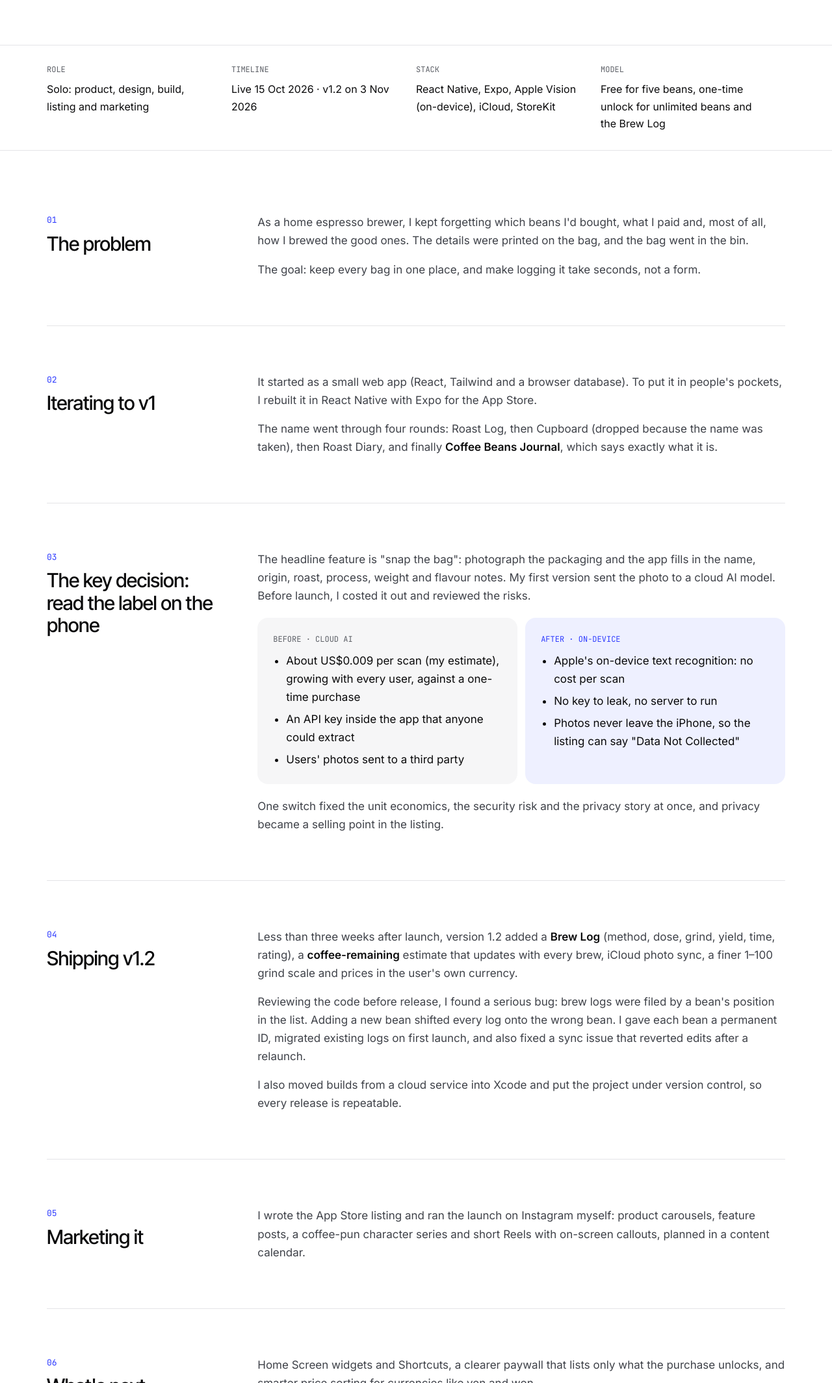
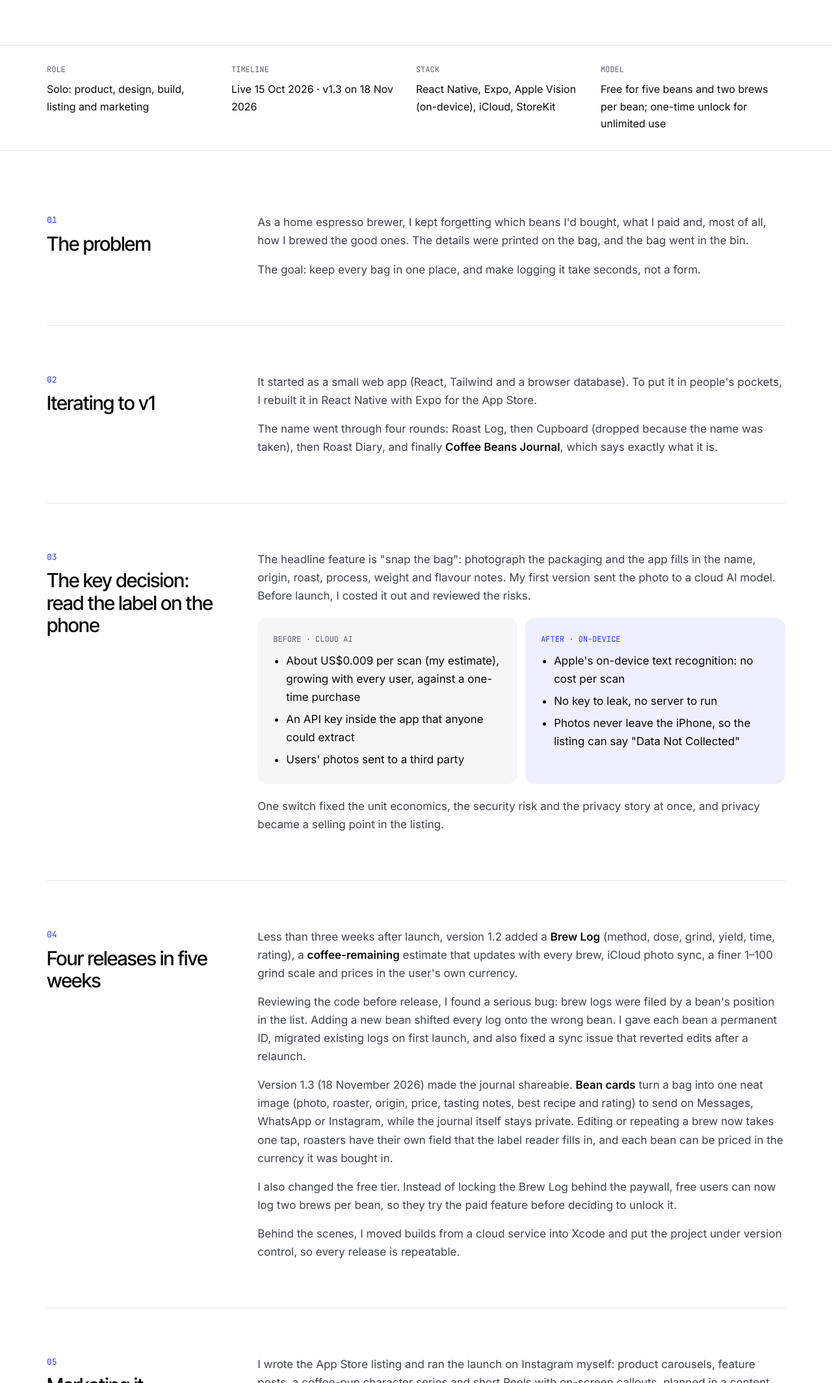
Before and after one commit to daphnetanlm/Portfolio, a plain HTML site: page coffee-beans-journal.html in a window 1280 px wide. Shown: the part 671-2800 px from the top of the page at 65% size. Drawn offline with Linux system fonts and the light colour scheme.

Commit message:
Update Coffee Beans Journal case study for v1.3

```diff
--- a/coffee-beans-journal.html
+++ b/coffee-beans-journal.html
@@ -42,9 +42,9 @@ a{color:#2F3CFF}a:hover{color:#1C26C4}
 <section aria-label="Project facts" style="border-top: 1px solid #E4E4E7; border-bottom: 1px solid #E4E4E7">
 <div style="max-width: 1200px; margin: 0 auto; padding: 0 32px; display: grid; grid-template-columns: repeat(auto-fit, minmax(min(220px, 100%), 1fr))">
 <div style="padding: 28px 24px 28px 0"><p style="margin: 0 0 6px; font-family: 'JetBrains Mono', monospace; font-size: 12px; color: #5C5F66">ROLE</p><p style="margin: 0; font-size: 16px">Solo: product, design, build, listing and marketing</p></div>
-<div style="padding: 28px 24px 28px 0"><p style="margin: 0 0 6px; font-family: 'JetBrains Mono', monospace; font-size: 12px; color: #5C5F66">TIMELINE</p><p style="margin: 0; font-size: 16px">Live 15 Oct 2026 · v1.2 on 3 Nov 2026</p></div>
+<div style="padding: 28px 24px 28px 0"><p style="margin: 0 0 6px; font-family: 'JetBrains Mono', monospace; font-size: 12px; color: #5C5F66">TIMELINE</p><p style="margin: 0; font-size: 16px">Live 15 Oct 2026 · v1.3 on 18 Nov 2026</p></div>
 <div style="padding: 28px 24px 28px 0"><p style="margin: 0 0 6px; font-family: 'JetBrains Mono', monospace; font-size: 12px; color: #5C5F66">STACK</p><p style="margin: 0; font-size: 16px">React Native, Expo, Apple Vision (on-device), iCloud, StoreKit</p></div>
-<div style="padding: 28px 24px 28px 0"><p style="margin: 0 0 6px; font-family: 'JetBrains Mono', monospace; font-size: 12px; color: #5C5F66">MODEL</p><p style="margin: 0; font-size: 16px">Free for five beans, one-time unlock for unlimited beans and the Brew Log</p></div>
+<div style="padding: 28px 24px 28px 0"><p style="margin: 0 0 6px; font-family: 'JetBrains Mono', monospace; font-size: 12px; color: #5C5F66">MODEL</p><p style="margin: 0; font-size: 16px">Free for five beans and two brews per bean; one-time unlock for unlimited use</p></div>
 </div>
 </section>
 
@@ -93,11 +93,13 @@ a{color:#2F3CFF}a:hover{color:#1C26C4}
 </section>
 
 <section style="display: flex; flex-wrap: wrap; gap: 16px 64px; padding: 72px 0; border-bottom: 1px solid #E4E4E7">
-<div style="flex: 1 1 260px"><p style="margin: 0 0 8px; font-family: 'JetBrains Mono', monospace; font-size: 13px; color: #2F3CFF">04</p><h2 style="margin: 0; font-family: 'Inter Tight', sans-serif; font-weight: 500; font-size: 30px; letter-spacing: -0.02em; line-height: 1.15">Shipping v1.2</h2></div>
+<div style="flex: 1 1 260px"><p style="margin: 0 0 8px; font-family: 'JetBrains Mono', monospace; font-size: 13px; color: #2F3CFF">04</p><h2 style="margin: 0; font-family: 'Inter Tight', sans-serif; font-weight: 500; font-size: 30px; letter-spacing: -0.02em; line-height: 1.15">Four releases in five weeks</h2></div>
 <div style="flex: 999 1 560px; display: flex; flex-direction: column; gap: 16px; color: #3F4249">
 <p style="margin: 0">Less than three weeks after launch, version 1.2 added a <strong style="color: #0A0A0B">Brew Log</strong> (method, dose, grind, yield, time, rating), a <strong style="color: #0A0A0B">coffee-remaining</strong> estimate that updates with every brew, iCloud photo sync, a finer 1–100 grind scale and prices in the user's own currency.</p>
 <p style="margin: 0">Reviewing the code before release, I found a serious bug: brew logs were filed by a bean's position in the list. Adding a new bean shifted every log onto the wrong bean. I gave each bean a permanent ID, migrated existing logs on first launch, and also fixed a sync issue that reverted edits after a relaunch.</p>
-<p style="margin: 0">I also moved builds from a cloud service into Xcode and put the project under version control, so every release is repeatable.</p>
+<p style="margin: 0">Version 1.3 (18 November 2026) made the journal shareable. <strong style="color: #0A0A0B">Bean cards</strong> turn a bag into one neat image (photo, roaster, origin, price, tasting notes, best recipe and rating) to send on Messages, WhatsApp or Instagram, while the journal itself stays private. Editing or repeating a brew now takes one tap, roasters have their own field that the label reader fills in, and each bean can be priced in the currency it was bought in.</p>
+<p style="margin: 0">I also changed the free tier. Instead of locking the Brew Log behind the paywall, free users can now log two brews per bean, so they try the paid feature before deciding to unlock it.</p>
+<p style="margin: 0">Behind the scenes, I moved builds from a cloud service into Xcode and put the project under version control, so every release is repeatable.</p>
 </div>
 </section>
 
@@ -111,7 +113,7 @@ a{color:#2F3CFF}a:hover{color:#1C26C4}
 <section style="display: flex; flex-wrap: wrap; gap: 16px 64px; padding: 72px 0">
 <div style="flex: 1 1 260px"><p style="margin: 0 0 8px; font-family: 'JetBrains Mono', monospace; font-size: 13px; color: #2F3CFF">06</p><h2 style="margin: 0; font-family: 'Inter Tight', sans-serif; font-weight: 500; font-size: 30px; letter-spacing: -0.02em; line-height: 1.15">What's next</h2></div>
 <div style="flex: 999 1 560px; display: flex; flex-direction: column; gap: 16px; color: #3F4249">
-<p style="margin: 0">Home Screen widgets and Shortcuts, a clearer paywall that lists only what the purchase unlocks, and smarter price sorting for currencies like yen and won.</p>
+<p style="margin: 0">Home Screen widgets and Shortcuts, so a brew can be logged without opening the app.</p>
 </div>
 </section>
 
```
